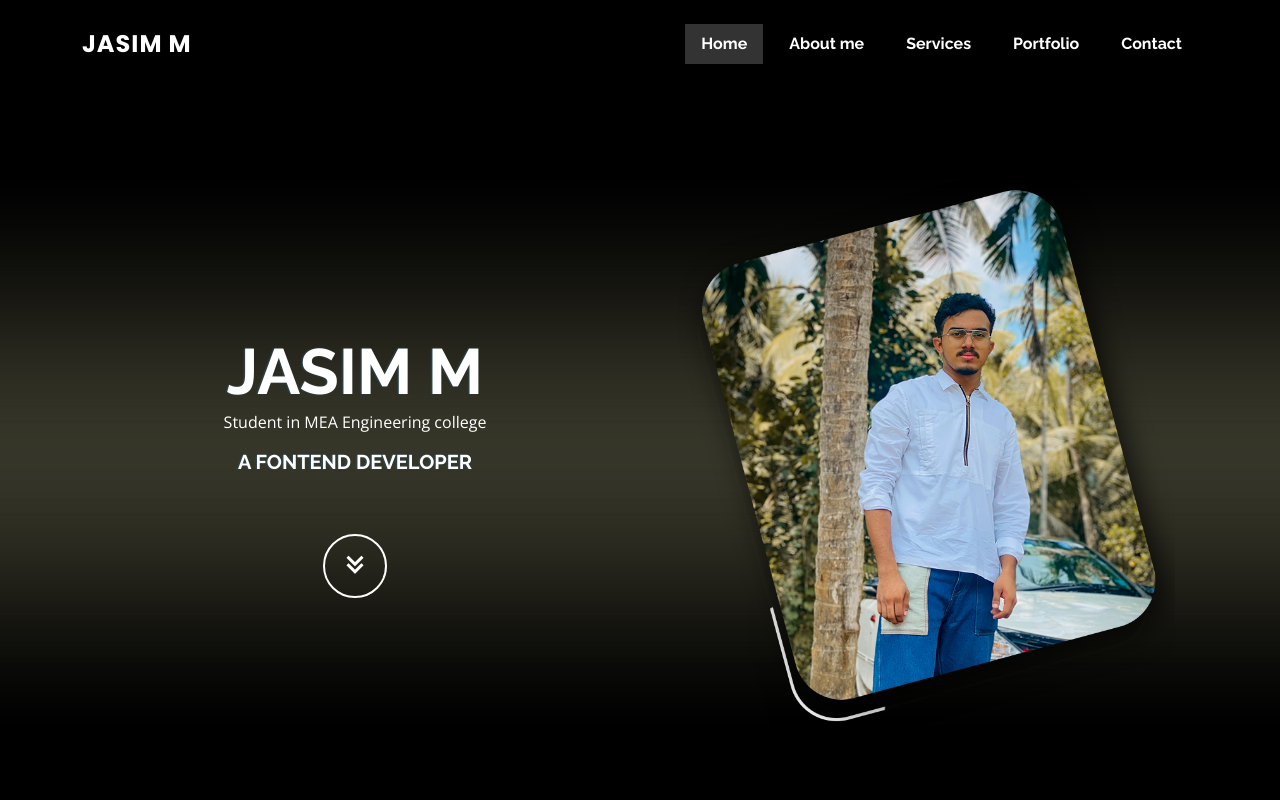
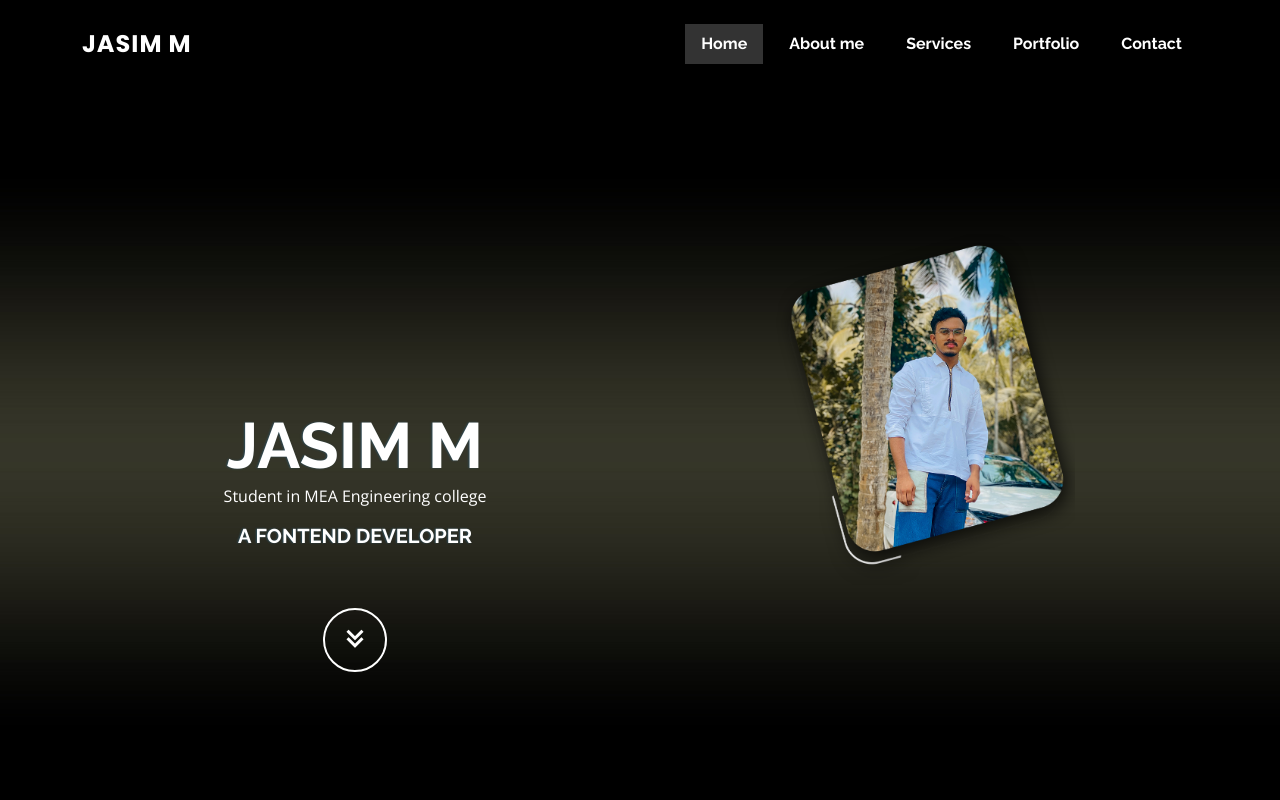
Before and after one commit to jasim-manniyil/biodata, a plain HTML site: page index.html in a window 1280 px wide. Shown: the top 800 px of the page. Drawn offline with nearby package versions, Linux system fonts and the light colour scheme.

Commit message:
Update style.css

```diff
--- a/assets/css/style.css
+++ b/assets/css/style.css
@@ -484,6 +484,11 @@ h6 {
 {
   margin-top: 25vh;
 }
+  #hero .hero-container .container img
+  {
+  width :300px;
+  height: auto;
+  }
 }
 
 @media (max-width: 768px) {
```
